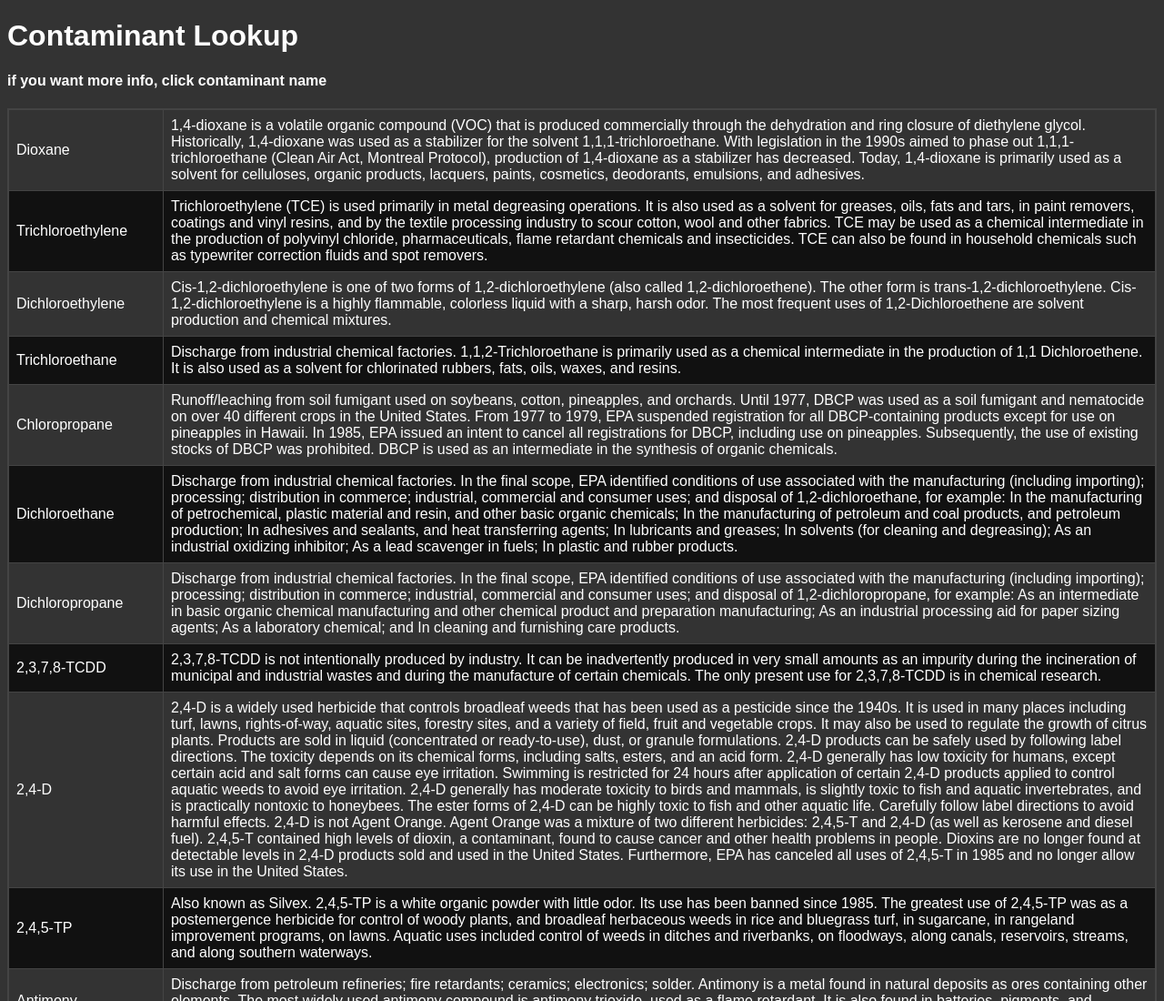
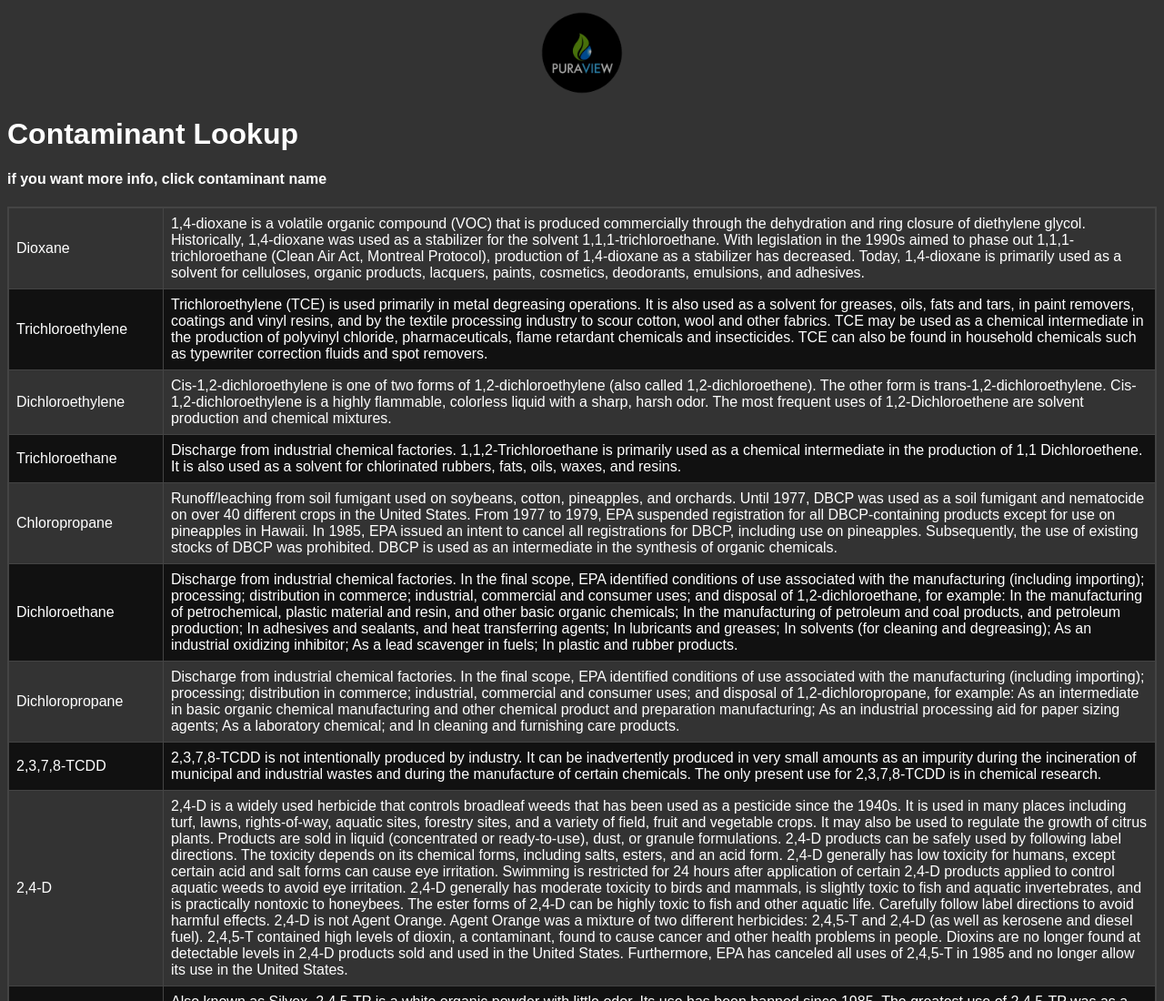
Before and after one commit to KaiKai7/PuraView-Contaminant-Lookup, a plain HTML site: page index.html in a window 1280 px wide. Shown: the top 1100 px of the page at 91% size. Drawn offline with Linux system fonts and the light colour scheme.

Commit message:
Update index.html
added image

```diff
--- a/index.html
+++ b/index.html
@@ -26,10 +26,19 @@
   tr:nth-child(even) td {
     background-color: #111;
   }
+  /* Styling for the image */
+  #logo {
+    width: 100px; /* Adjust width as needed */
+    height: auto; /* Maintain aspect ratio */
+    display: block;
+    margin: 0 auto 20px; /* Center the image and add some space below */
+  }
 </style>
 
 </head>
 <body>
+<!-- Insert the image here -->
+<img id="logo" src="https://github.com/KaiKai7/PuraView-Contaminant-Lookup/blob/main/PuraView%20round.png?raw=true" alt="PuraView Logo">
 <h1>Contaminant Lookup</h1>
 <h4>if you want more info, click contaminant name </h4>
 <table>
```
